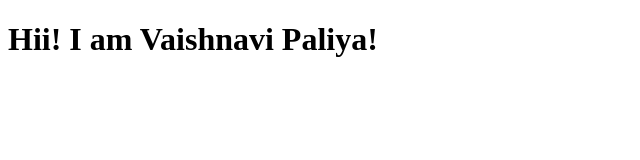
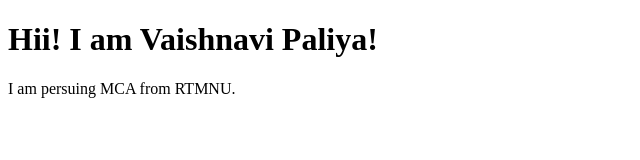
Before and after one commit to vaishnavi754/Vaishnaviportfolio, a plain HTML site: page index.html in a window 1280 px wide. Shown: the whole page, without its empty margins (0-640 px from the left). Drawn offline with Linux system fonts and the light colour scheme.

Commit message:
text text updated
updated

```diff
--- a/index.html
+++ b/index.html
@@ -8,5 +8,8 @@
 </head>
 <body>
     <h1>Hii! I am Vaishnavi Paliya!</h1>
+    I am persuing MCA from RTMNU.
+
+
 </body>
 </html>
```
